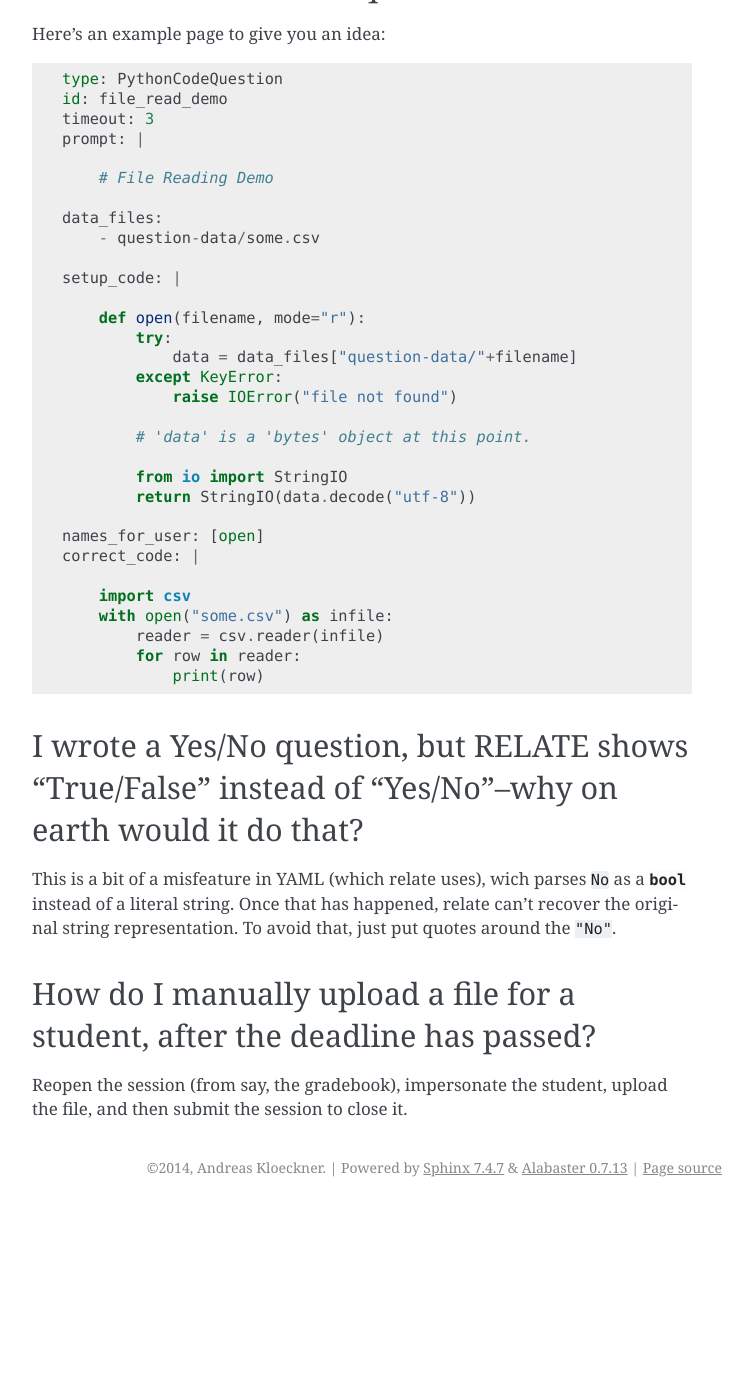
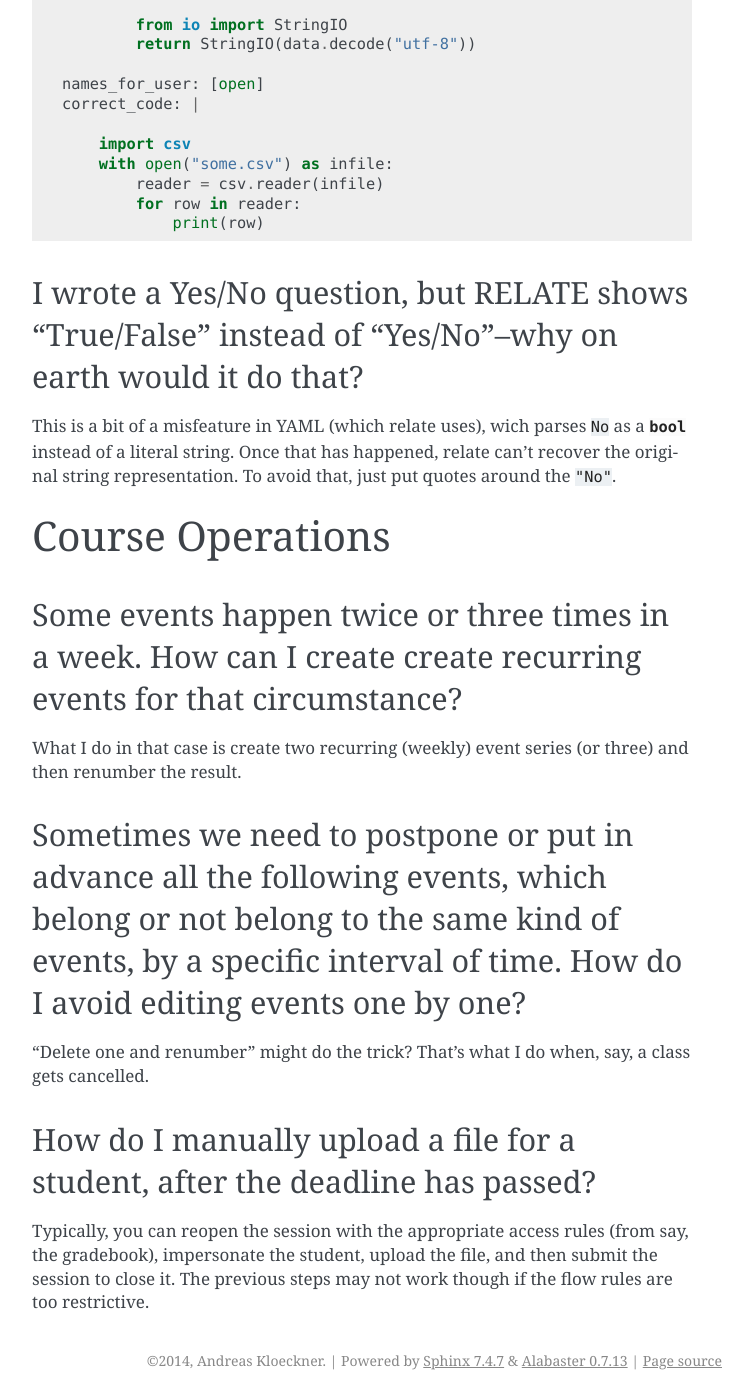
Before and after one commit to inducer/relate, a Sphinx documentation site: the page built from doc/faq.rst, in a window 1280 px wide and 1400 px high, scrolled down 2482 px. Shown: the whole window, without its empty margins (388-1141 px from the left). Built offline with Sphinx 7.4.7, drawn with Linux system fonts in a browser that asks for light colours; before the commit the page ends 3689 px from its top, so only the background shows below that; some of the changed text lies outside the part shown.

Commit message:
Made new FAQ sections, tweaked wording on upload question

```diff
--- a/doc/faq.rst
+++ b/doc/faq.rst
@@ -64,6 +59,15 @@ The first one indicates whether a student is allowed to start a new session,
 and the second one indicates whether  a list of past sessions is shown
 to resume or review.
 
+Content Creation
+================
+
+What does the 'view' permission do?
+------------------------------------
+
+If you have it (the permission), you can see the pages in the flow. If
+you don't have it, you can't.
+
 Can flows be set up to branch somehow?
 --------------------------------------
 
@@ -134,8 +128,22 @@ a :class:`bool` instead of a literal string. Once that has happened, relate can'
 recover the original string representation. To avoid that, just put quotes
 around the ``"No"``.
 
+Course Operations
+=================
+
+Some events happen twice or three times in a week. How can I create create recurring events for that circumstance?
+------------------------------------------------------------------------------------------------------------------
+
+What I do in that case is create two recurring (weekly) event series (or three) and then renumber the result.
+
+Sometimes we need to postpone or put in advance all the following events, which belong or not belong to the same kind of events, by a specific interval of time. How do I avoid editing events one by one?
+----------------------------------------------------------------------------------------------------------------------------------------------------------------------------------------------------------
+
+"Delete one and renumber" might do the trick? That's what I do when, say, a class gets cancelled.
+
+
 How do I manually upload a file for a student, after the deadline has passed?
-------------------------------------------------------------------------------------------------------------
+-----------------------------------------------------------------------------
 
-Reopen the session (from say, the gradebook), impersonate the student,
-upload the file, and then submit the session to close it.
+Typically, you can reopen the session with the appropriate access rules (from say, the gradebook), impersonate the student,
+upload the file, and then submit the session to close it. The previous steps may not work though if the flow rules are too restrictive.
```
Also changed, not shown: other parts of doc/faq.rst (+0 -15 lines).
